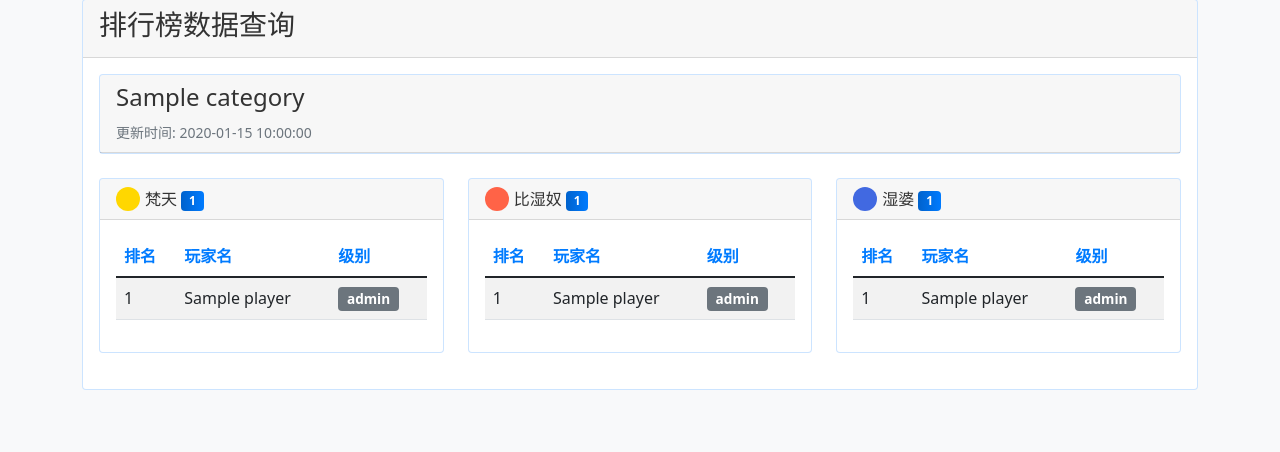
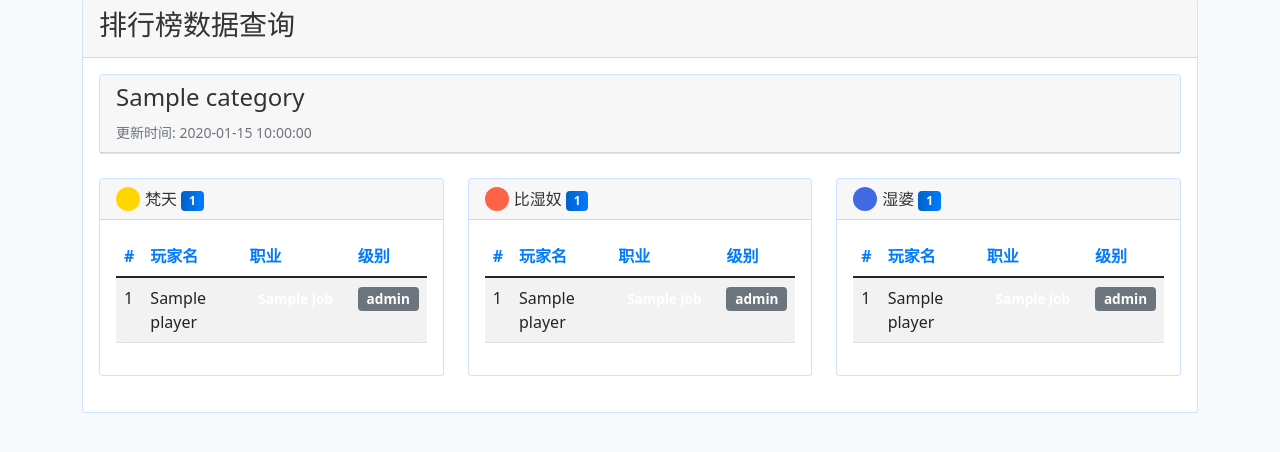
Before and after one commit to haodiaodemingzi/kongbai, a Flask app: template app/templates/battle/rankings_card.html in a window 1280 px wide. Shown: the part 147-599 px from the top of the page. Run offline with Flask 2, Linux system fonts and the light colour scheme; the template is opened without the code that fills it: most values are stand-ins (such as "Sample title", 1, 10 or a date in 2020).

Commit message:
更新排行榜功能，爬虫获取玩家数据时同时查询数据库以添加职业信息，并在模板中展示职业标签，优化用户体验。

```diff
--- a/app/routes/battle.py
+++ b/app/routes/battle.py
@@ -1488,7 +1488,7 @@ def get_rankings():
     category = request.args.get('category', '虎威主神排行榜')
 
     try:
-        # 使用爬虫获取数据
+        # 使用爬虫获取数据，同时会查询数据库获取职业信息
         ranking_data = get_rankings_by_scraper(url=url, category=category)
 
         # 检查是否有错误
--- a/app/templates/battle/rankings_card.html
+++ b/app/templates/battle/rankings_card.html
@@ -59,6 +59,51 @@
         background-color: #2196F3; /* 蓝色 */
         color: #fff;
     }
+
+    /* 职业标签样式 */
+    .job-badge {
+        font-size: 0.85rem;
+        font-weight: bold;
+    }
+
+    .job-狂 {
+        background-color: #e74c3c; /* 红色 */
+        color: white;
+    }
+
+    .job-法师 {
+        background-color: #9b59b6; /* 紫色 */
+        color: white;
+    }
+
+    .job-金刚 {
+        background-color: #f39c12; /* 橙色 */
+        color: white;
+    }
+
+    .job-奶 {
+        background-color: #2ecc71; /* 绿色 */
+        color: white;
+    }
+
+    .job-弓 {
+        background-color: #3498db; /* 蓝色 */
+        color: white;
+    }
+
+    .job-刺客 {
+        background-color: #0ff1c0; /* 青色 */
+        color: rgb(223, 234, 219);
+    }
+    .job-刺 {
+        background-color: #6e7283; /* 青色 */
+        color: rgb(217, 174, 174);
+    }
+
+    .job-护法 {
+        background-color: #34495e; /* 深蓝色 */
+        color: white;
+    }
 </style>
 {% endblock %}
 
@@ -102,8 +147,9 @@
                                         <table class="table table-striped table-hover">
                                             <thead>
                                                 <tr>
-                                                    <th>排名</th>
+                                                    <th>#</th>
                                                     <th>玩家名</th>
+                                                    <th>职业</th>
                                                     <th>级别</th>
                                                 </tr>
                                             </thead>
@@ -112,6 +158,13 @@
                                                 <tr>
                                                     <td>{{ player.rank }}</td>
                                                     <td>{{ player.name }}</td>
+                                                    <td>
+                                                        {% if player.job and player.job != "未知" %}
+                                                        <span class="badge job-badge job-{{ player.job }}">{{ player.job }}</span>
+                                                        {% else %}
+                                                        <span class="badge job-badge bg-secondary">未知</span>
+                                                        {% endif %}
+                                                    </td>
                                                     <td>
                                                         {% set level = player.level if player.level is defined else player.rank|get_rank_level %}
                                                         {% if '马哈拉迦' in level %}
@@ -153,8 +206,9 @@
                                         <table class="table table-striped table-hover">
                                             <thead>
                                                 <tr>
-                                                    <th>排名</th>
+                                                    <th>#</th>
                                                     <th>玩家名</th>
+                                                    <th>职业</th>
                                                     <th>级别</th>
                                                 </tr>
                                             </thead>
@@ -163,6 +217,13 @@
                                                 <tr>
                                                     <td>{{ player.rank }}</td>
                                                     <td>{{ player.name }}</td>
+                                                    <td>
+                                                        {% if player.job and player.job != "未知" %}
+                                                        <span class="badge job-badge job-{{ player.job }}">{{ player.job }}</span>
+                                                        {% else %}
+                                                        <span class="badge job-badge bg-secondary">未知</span>
+                                                        {% endif %}
+                                                    </td>
                                                     <td>
                                                         {% set level = player.level if player.level is defined else player.rank|get_rank_level %}
                                                         {% if '马哈拉迦' in level %}
@@ -204,8 +265,9 @@
                                         <table class="table table-striped table-hover">
                                             <thead>
                                                 <tr>
-                                                    <th>排名</th>
+                                                    <th>#</th>
                                                     <th>玩家名</th>
+                                                    <th>职业</th>
                                                     <th>级别</th>
                                                 </tr>
                                             </thead>
@@ -214,6 +276,13 @@
                                                 <tr>
                                                     <td>{{ player.rank }}</td>
                                                     <td>{{ player.name }}</td>
+                                                    <td>
+                                                        {% if player.job and player.job != "未知" %}
+                                                        <span class="badge job-badge job-{{ player.job }}">{{ player.job }}</span>
+                                                        {% else %}
+                                                        <span class="badge job-badge bg-secondary">未知</span>
+                                                        {% endif %}
+                                                    </td>
                                                     <td>
                                                         {% set level = player.level if player.level is defined else player.rank|get_rank_level %}
                                                         {% if '马哈拉迦' in level %}
```
Also changed, not shown: app/utils/web_scraper.py (+47 -10 lines).
